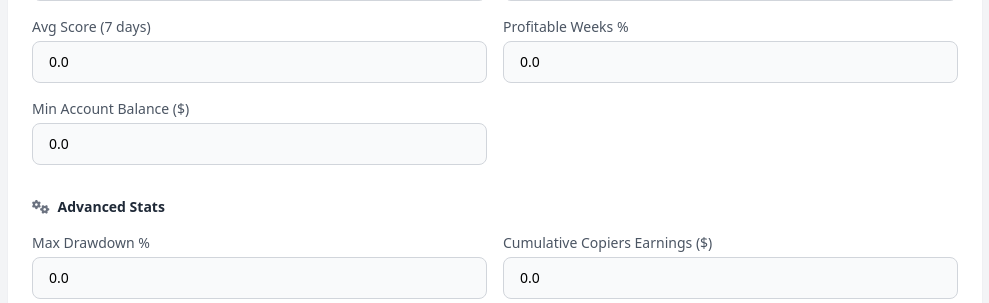
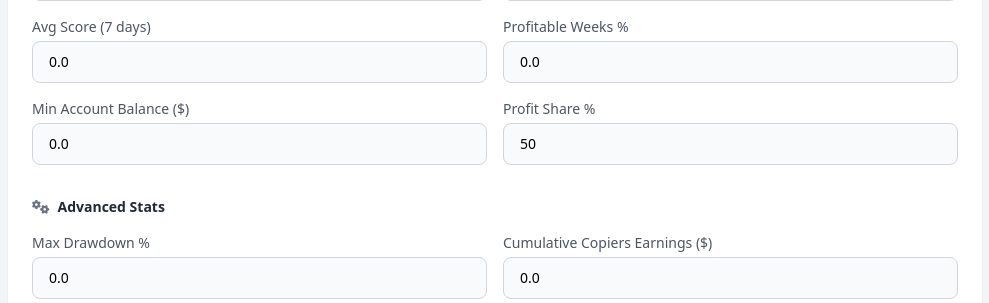
Before and after one commit to citadelmarketpro-prog/scopstrade_backend, a Django app: page /dashboard/traders/add/ in a window 1280 px wide. Shown: the part 1720-2023 px from the top of the page, without its empty margins (273-1262 px from the left). Run offline with Django 5.2, Linux system fonts and the light colour scheme; a user stored in the database is signed in; some libraries are stand-ins or nearby versions.

Commit message:
added profit share of 50%

```diff
--- a/app/copy_trading_views.py
+++ b/app/copy_trading_views.py
@@ -104,6 +104,7 @@ def trader_detail(request, trader_id):
         "subscribers": t.subscribers,
         "current_positions": t.current_positions,
         "min_account_threshold": str(t.min_account_threshold),
+        "profit_share": t.profit_share,
         "expert_rating": str(t.expert_rating),
         "return_ytd": str(t.return_ytd),
         "return_2y": str(t.return_2y),
--- a/app/models.py
+++ b/app/models.py
@@ -451,6 +451,10 @@ class Trader(models.Model):
         decimal_places=2,
         default=0.00,
         help_text="Minimum account balance required to copy this trader"
+    )
+    profit_share = models.PositiveSmallIntegerField(
+        default=50,
+        help_text="Percentage of profits shared with the trader (e.g. 50 means 50%)"
     )
     expert_rating = models.DecimalField(
         max_digits=3,
--- a/dashboard/forms.py
+++ b/dashboard/forms.py
@@ -368,6 +368,10 @@ class AddTraderForm(forms.Form):
         label="Min Account Balance ($)", max_digits=12, decimal_places=2, required=False, initial=0.00,
         widget=forms.NumberInput(attrs={'class': _input, 'placeholder': '50000.00', 'step': '0.01'})
     )
+    profit_share = forms.IntegerField(
+        label="Profit Share %", required=False, initial=50,
+        widget=forms.NumberInput(attrs={'class': _input, 'placeholder': '50', 'min': '0', 'max': '100'})
+    )
 
     # --- Advanced Stats ---
     max_drawdown = forms.DecimalField(
--- a/dashboard/templates/dashboard/add_trader.html
+++ b/dashboard/templates/dashboard/add_trader.html
@@ -220,6 +220,11 @@
                     {{ form.min_account_threshold }}
                     {% if form.min_account_threshold.errors %}<p class="text-xs text-red-600 mt-1">{{ form.min_account_threshold.errors.0 }}</p>{% endif %}
                 </div>
+                <div>
+                    <label class="block text-sm font-medium text-gray-600 mb-1">{{ form.profit_share.label }}</label>
+                    {{ form.profit_share }}
+                    {% if form.profit_share.errors %}<p class="text-xs text-red-600 mt-1">{{ form.profit_share.errors.0 }}</p>{% endif %}
+                </div>
             </div>
 
             <!-- Advanced Stats -->
--- a/dashboard/templates/dashboard/edit_trader.html
+++ b/dashboard/templates/dashboard/edit_trader.html
@@ -234,6 +234,11 @@
                     {{ form.min_account_threshold }}
                     {% if form.min_account_threshold.errors %}<p class="text-xs text-red-600 mt-1">{{ form.min_account_threshold.errors.0 }}</p>{% endif %}
                 </div>
+                <div>
+                    <label class="block text-sm font-medium text-gray-600 mb-1">{{ form.profit_share.label }}</label>
+                    {{ form.profit_share }}
+                    {% if form.profit_share.errors %}<p class="text-xs text-red-600 mt-1">{{ form.profit_share.errors.0 }}</p>{% endif %}
+                </div>
             </div>
 
             <!-- Advanced Stats -->
--- a/dashboard/templates/dashboard/trader_detail.html
+++ b/dashboard/templates/dashboard/trader_detail.html
@@ -41,6 +41,7 @@
             <div class="flex justify-between"><span class="text-gray-500">Avg Trade Time</span><span>{{ trader.avg_trade_time }}</span></div>
             <div class="flex justify-between"><span class="text-gray-500">Expert Rating</span><span>{{ trader.expert_rating }}/5</span></div>
             <div class="flex justify-between"><span class="text-gray-500">Min Threshold</span><span>${{ trader.min_account_threshold|floatformat:2|intcomma }}</span></div>
+            <div class="flex justify-between"><span class="text-gray-500">Profit Share</span><span class="font-semibold text-indigo-600">{{ trader.profit_share }}%</span></div>
         </div>
         <a href="{% url 'dashboard:edit_trader' trader.id %}" class="block mt-5 text-center px-4 py-2.5 bg-indigo-600 text-white rounded-lg text-sm font-medium hover:bg-indigo-500 transition">Edit Trader</a>
     </div>
```
Also changed, not shown: app/migrations/0010_trader_profit_share.py (added).
